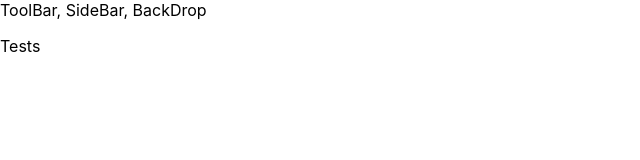
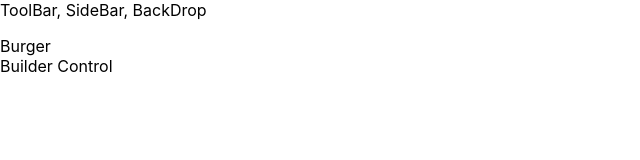
Before and after one commit to C-Shi/burger-builder, a React (Create React App) app: page / in a window 1280 px wide. Shown: the top 160 px of the page, without its empty margins (0-640 px from the left). Built offline with nearby package versions, Linux system fonts and the light colour scheme.

Commit message:
construct burger ingredient

```diff
--- a/src/App.js
+++ b/src/App.js
@@ -1,12 +1,14 @@
 import React, { Component } from 'react';
 import Layout from './components/Layout/Layout'
+import BurgerBuilder from './containers/BurgerBuilder/BurgerBuilder';
+
 
 class App extends Component {
   render() {
     return (
       <div className="App">
         <Layout>
-          <p>Tests</p>
+          <BurgerBuilder></BurgerBuilder>
         </Layout>
       </div>
     );
--- /dev/null
+++ b/src/components/Layout/Layout.css
@@ -0,0 +1,3 @@
+.Content {
+  margin-top: 16px;
+}
--- a/src/components/Layout/Layout.js
+++ b/src/components/Layout/Layout.js
@@ -1,11 +1,12 @@
 import React from 'react';
-import Aux from '../../hoc/Aux'
+import Aux from '../../hoc/Aux';
+import './Layout.css'
 
 const layout = ( props ) => {
   return (
     <Aux>
       <div>ToolBar, SideBar, BackDrop</div>
-      <main>
+      <main className="Content">
         {props.children}
       </main>
     </Aux>
--- /dev/null
+++ b/src/containers/BurgerBuilder/BurgerBuilder.js
@@ -0,0 +1,16 @@
+import React, { Component } from 'react'
+import Aux from '../../hoc/Aux'
+
+class BurgerBuilder extends Component {
+  render () {
+    return (
+      <Aux>
+        <div>Burger</div>
+        <div>Builder Control</div>
+
+      </Aux>
+    )
+  }
+}
+
+export default BurgerBuilder
```
Also changed, not shown: src/components/Burger/BurgerIngredient/BurgerIngredient.js (added, +36 -0 lines), src/components/Burger/Burger.js (added), src/components/Burger/BurgerIngredient/BurgerIngredient.css (added).
